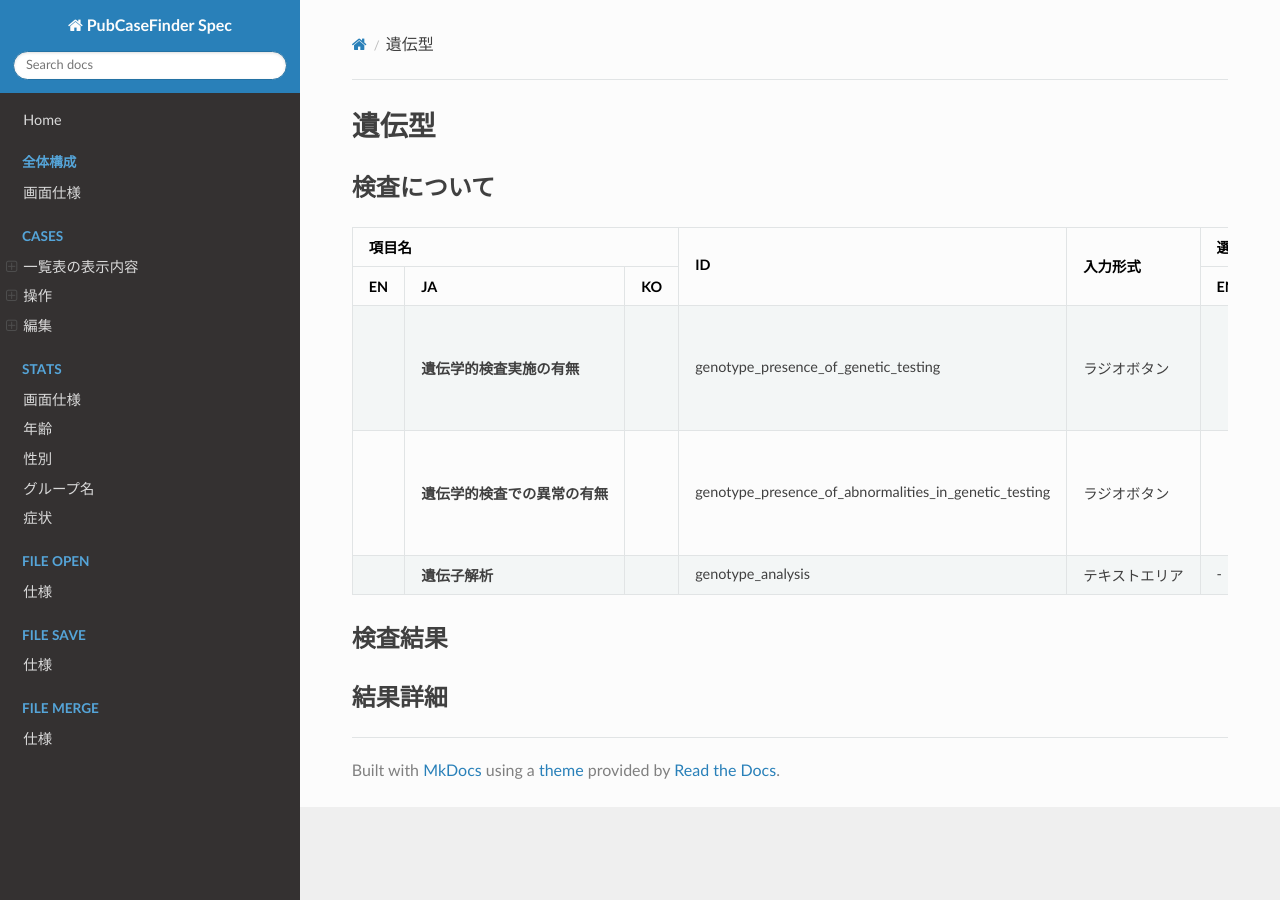
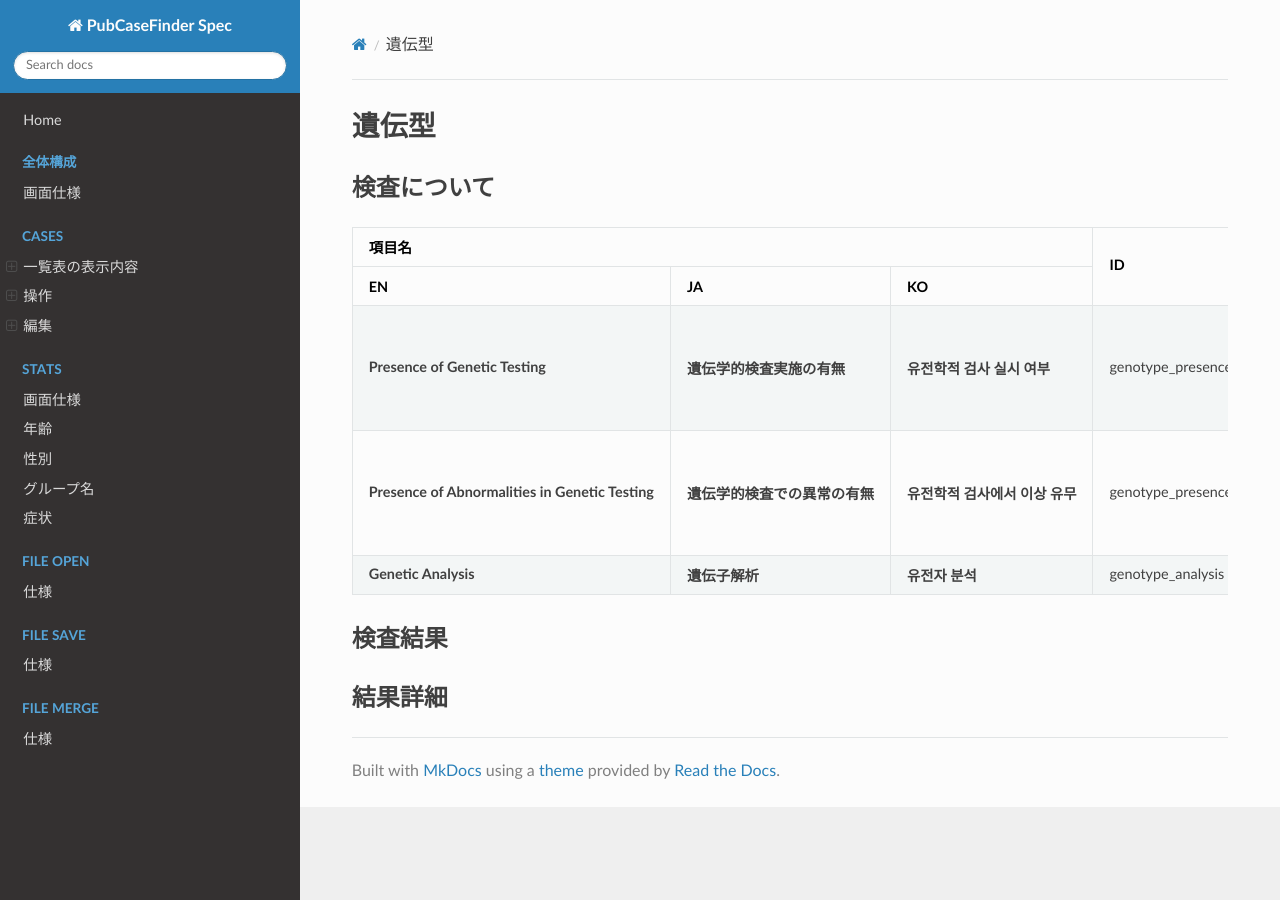
Before and after one commit to PubCaseFinder/pubcasefinder_spec, an MkDocs documentation site: the page built from docs/cases/edit/genotype.md, in a window 1280 px wide. Built offline with MkDocs 1.6.1, drawn with Linux system fonts in a browser that asks for light colours; nearby versions of some CDN libraries.

Commit message:
多言語の項目名、選択肢を表に追加

```diff
--- a/docs/cases/edit/genotype.md
+++ b/docs/cases/edit/genotype.md
@@ -27,12 +27,18 @@
   </thead>
   <tbody>
     <tr>
-      <td><strong></strong></td>
+      <td><strong>Presence of Genetic Testing</strong></td>
       <td><strong>遺伝学的検査実施の有無</strong></td>
-      <td><strong></strong></td>
+      <td><strong>유전학적 검사 실시 여부</strong></td>
       <td>genotype_presence_of_genetic_testing</td>
       <td>ラジオボタン</td>
-      <td></td>
+      <td>
+        <ul class="no-list-style">
+          <li><input type="radio" class="readonly-input" checked>Unknown</input></li>
+          <li><input type="radio" class="readonly-input">Absent</input></li>
+          <li><input type="radio" class="readonly-input">Present</input></li>
+        </ul>
+      </td>
       <td>
         <ul class="no-list-style">
           <li><input type="radio" class="readonly-input" checked>不明</input></li>
@@ -40,7 +46,13 @@
           <li><input type="radio" class="readonly-input">なし</input></li>
         </ul>
       </td>
-      <td></td>
+      <td>
+        <ul class="no-list-style">
+          <li><input type="radio" class="readonly-input" checked>알 수 없음</input></li>
+          <li><input type="radio" class="readonly-input">없음</input></li>
+          <li><input type="radio" class="readonly-input">있음</input></li>
+        </ul>
+      </td>
       <td><input type="checkbox" class="readonly-input" checked /></td>
       <td><input type="checkbox" class="readonly-input" /></td>
       <td><input type="checkbox" class="readonly-input" /></td>
@@ -49,12 +61,18 @@
       <td></td>
     </tr>
     <tr>
-      <td><strong></strong></td>
+      <td><strong>Presence of Abnormalities in Genetic Testing</strong></td>
       <td><strong>遺伝学的検査での異常の有無</strong></td>
-      <td><strong></strong></td>
+      <td><strong>유전학적 검사에서 이상 유무</strong></td>
       <td>genotype_presence_of_abnormalities_in_genetic_testing</td>
       <td>ラジオボタン</td>
-      <td></td>
+      <td>
+        <ul class="no-list-style">
+          <li><input type="radio" class="readonly-input" checked>Unknown</input></li>
+          <li><input type="radio" class="readonly-input">Absent</input></li>
+          <li><input type="radio" class="readonly-input">Present</input></li>
+        </ul>
+      </td>
       <td>
         <ul class="no-list-style">
           <li><input type="radio" class="readonly-input" checked>不明</input></li>
@@ -62,7 +80,13 @@
           <li><input type="radio" class="readonly-input">なし</input></li>
         </ul>
       </td>
-      <td></td>
+      <td>
+        <ul class="no-list-style">
+          <li><input type="radio" class="readonly-input" checked>알 수 없음</input></li>
+          <li><input type="radio" class="readonly-input">없음</input></li>
+          <li><input type="radio" class="readonly-input">있음</input></li>
+        </ul>
+      </td>
       <td><input type="checkbox" class="readonly-input" checked /></td>
       <td><input type="checkbox" class="readonly-input" /></td>
       <td><input type="checkbox" class="readonly-input" /></td>
@@ -71,9 +95,9 @@
       <td></td>
     </tr>
     <tr>
-      <td><strong></strong></td>
+      <td><strong>Genetic Analysis</strong></td>
       <td><strong>遺伝子解析</strong></td>
-      <td><strong></strong></td>
+      <td><strong>유전자 분석</strong></td>
       <td>genotype_analysis</td>
       <td>テキストエリア</td>
       <td>-</td>
```
